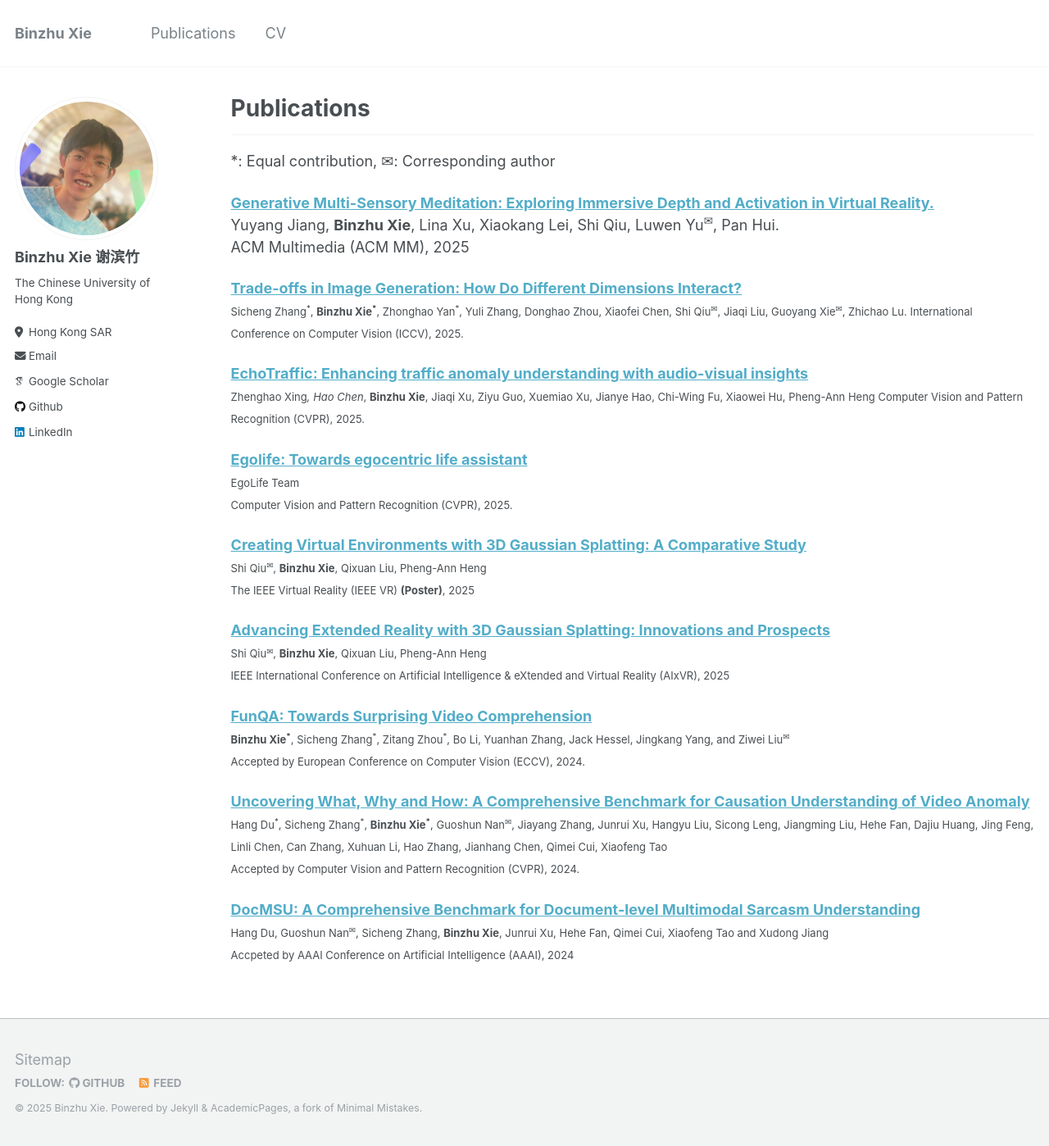
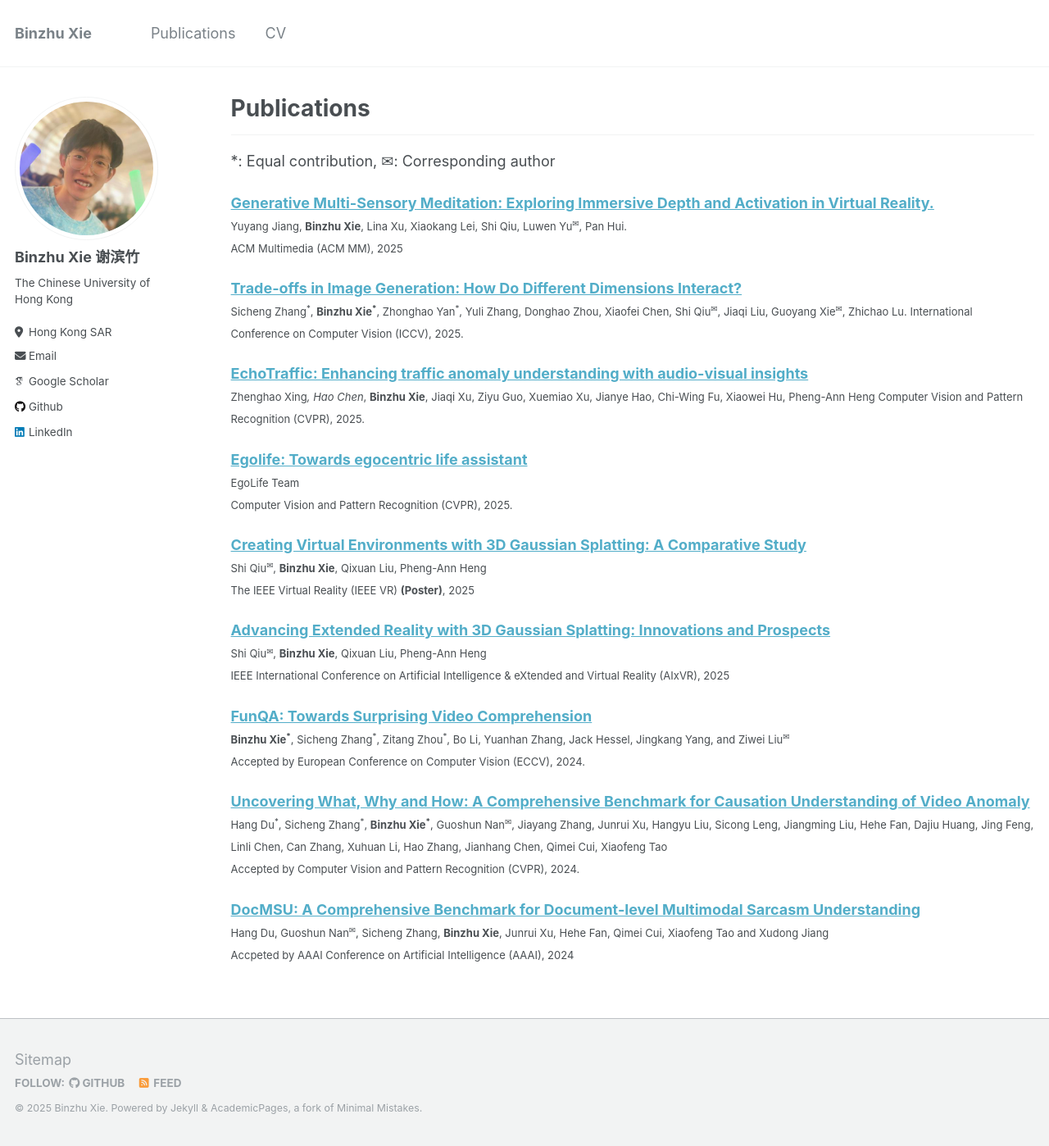
Before and after one commit to Nicous20/Nicous20.github.io, a Jekyll site: the page built from _pages/publications.md, in a window 1280 px wide and 1398 px high. Shown: the whole window at 82% size. Built offline with Jekyll 4.4.1, drawn with Linux system fonts in a browser that asks for light colours; some web fonts are replaced.

Commit message:
Update publications.md

```diff
--- a/_pages/publications.md
+++ b/_pages/publications.md
@@ -9,7 +9,7 @@ author_profile: true
 *: Equal contribution, ✉: Corresponding author
 
 [**Generative Multi-Sensory Meditation: Exploring Immersive Depth and Activation in Virtual Reality.**]()
-Yuyang Jiang, **Binzhu Xie**, Lina Xu, Xiaokang Lei, Shi Qiu, Luwen Yu<sup>✉</sup>, Pan Hui.
+<span style="font-size: small;">Yuyang Jiang, **Binzhu Xie**, Lina Xu, Xiaokang Lei, Shi Qiu, Luwen Yu<sup>✉</sup>, Pan Hui.
 ACM Multimedia (ACM MM), 2025
 
 [**Trade-offs in Image Generation: How Do Different Dimensions Interact?**]()
```
